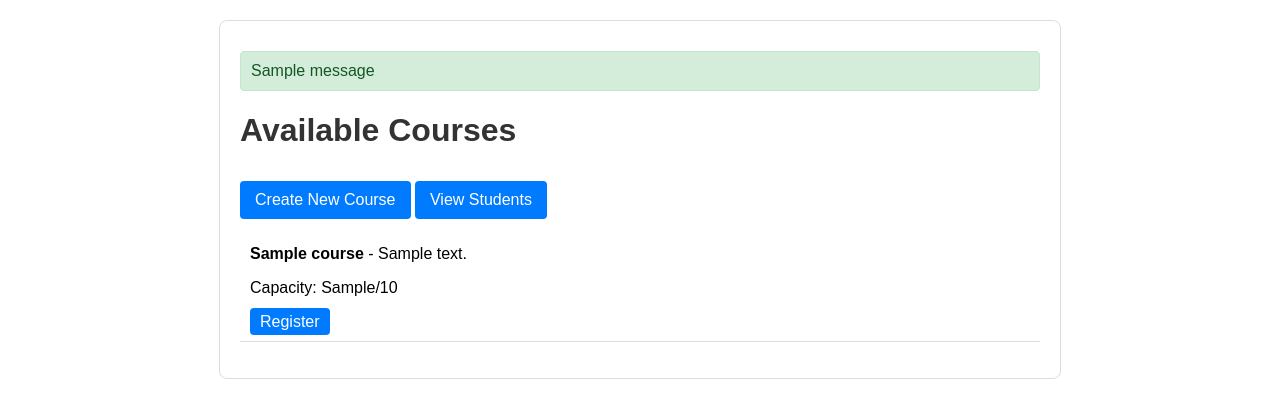
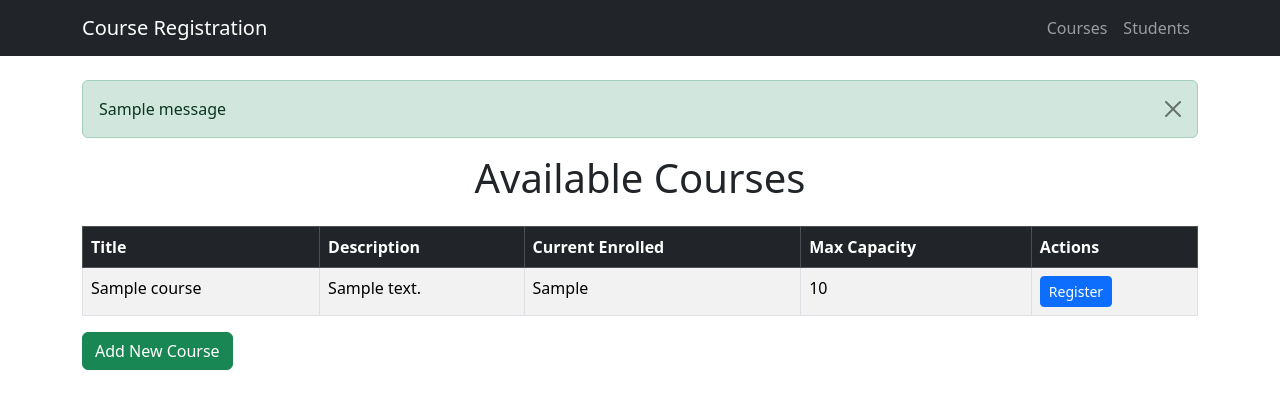
Before and after one commit to afeef-c/Course-Registration-System, a Django app: template course_registration/courses/templates/courses/course_list.html in a window 1280 px wide. Shown: the top 418 px of the page. Run offline with Django 3.2, Linux system fonts and the light colour scheme; the template is opened without the code that fills it: most values are stand-ins (such as "Sample title", 1, 10 or a date in 2020); one stand-in notice (Sample message) is shown.

Commit message:
add boostrap5 styling

```diff
--- a/course_registration/courses/templates/courses/base.html
+++ b/course_registration/courses/templates/courses/base.html
@@ -1,26 +1,46 @@
-
-{% load static %}
-
 <!DOCTYPE html>
 <html lang="en">
 <head>
     <meta charset="UTF-8">
     <meta name="viewport" content="width=device-width, initial-scale=1.0">
-    <link rel="stylesheet" href="{% static 'courses/style.css' %}">
-    <title>Course Registration</title>
+    <title>Course Registration System</title>
+    <!-- Bootstrap CSS -->
+    <link href="https://cdn.jsdelivr.net/npm/bootstrap@5.3.0-alpha3/dist/css/bootstrap.min.css" rel="stylesheet">
 </head>
 <body>
-    <div class="container">
+    <nav class="navbar navbar-expand-lg navbar-dark bg-dark">
+        <div class="container">
+            <a class="navbar-brand" href="{% url 'course_list' %}">Course Registration</a>
+            <button class="navbar-toggler" type="button" data-bs-toggle="collapse" data-bs-target="#navbarNav" aria-controls="navbarNav" aria-expanded="false" aria-label="Toggle navigation">
+                <span class="navbar-toggler-icon"></span>
+            </button>
+            <div class="collapse navbar-collapse" id="navbarNav">
+                <ul class="navbar-nav ms-auto">
+                    <li class="nav-item">
+                        <a class="nav-link" href="{% url 'course_list' %}">Courses</a>
+                    </li>
+                    <li class="nav-item">
+                        <a class="nav-link" href="{% url 'student_list' %}">Students</a>
+                    </li>
+                </ul>
+            </div>
+        </div>
+    </nav>
+    <div class="container mt-4">
         {% if messages %}
-            <ul class="messages">
+            <div>
                 {% for message in messages %}
-                    <li class="alert {{ message.tags }}">{{ message }}</li>
+                    <div class="alert alert-{{ message.tags }} alert-dismissible fade show" role="alert">
+                        {{ message }}
+                        <button type="button" class="btn-close" data-bs-dismiss="alert" aria-label="Close"></button>
+                    </div>
                 {% endfor %}
-            </ul>
+            </div>
         {% endif %}
-
         {% block content %}
         {% endblock %}
     </div>
+    <!-- Bootstrap Bundle with Popper -->
+    <script src="https://cdn.jsdelivr.net/npm/bootstrap@5.3.0-alpha3/dist/js/bootstrap.bundle.min.js"></script>
 </body>
 </html>
--- a/course_registration/courses/templates/courses/course_list.html
+++ b/course_registration/courses/templates/courses/course_list.html
@@ -1,22 +1,34 @@
 {% extends 'courses/base.html' %}
 
 {% block content %}
-<h1>Available Courses</h1>
-
-<a href="{% url 'create_course' %}" class="btn">Create New Course</a>
-<a href="{% url 'student_list' %}" class="btn">View Students</a>
-
-<ul>
-    {% for course in courses %}
-    <li>
-        <strong>{{ course.title }}</strong> - {{ course.description }}
-        <p>Capacity: {{ course.current_enrolled }}/{{ course.maximum_capacity }}</p>
-        {% if course.is_full %}
-            <button disabled>Full</button>
-        {% else %}
-            <a href="{% url 'register_student' course.id %}">Register</a>
-        {% endif %}
-    </li>
-    {% endfor %}
-</ul>
+<h1 class="text-center">Available Courses</h1>
+<table class="table table-striped table-bordered mt-4">
+    <thead class="table-dark">
+        <tr>
+            <th>Title</th>
+            <th>Description</th>
+            <th>Current Enrolled</th>
+            <th>Max Capacity</th>
+            <th>Actions</th>
+        </tr>
+    </thead>
+    <tbody>
+        {% for course in courses %}
+        <tr>
+            <td>{{ course.title }}</td>
+            <td>{{ course.description }}</td>
+            <td>{{ course.current_enrolled }}</td>
+            <td>{{ course.maximum_capacity }}</td>
+            <td>
+                <a href="{% url 'register_student' course.id %}" class="btn btn-primary btn-sm">Register</a>
+            </td>
+        </tr>
+        {% empty %}
+        <tr>
+            <td colspan="5" class="text-center">No courses available.</td>
+        </tr>
+        {% endfor %}
+    </tbody>
+</table>
+<a href="{% url 'create_course' %}" class="btn btn-success">Add New Course</a>
 {% endblock %}
```
Also changed, not shown: course_registration/courses/templates/courses/create_course.html (+12 -7 lines), course_registration/courses/templates/courses/register_student.html (+14 -6 lines), course_registration/courses/templates/courses/student_list.html (+5 -6 lines).
